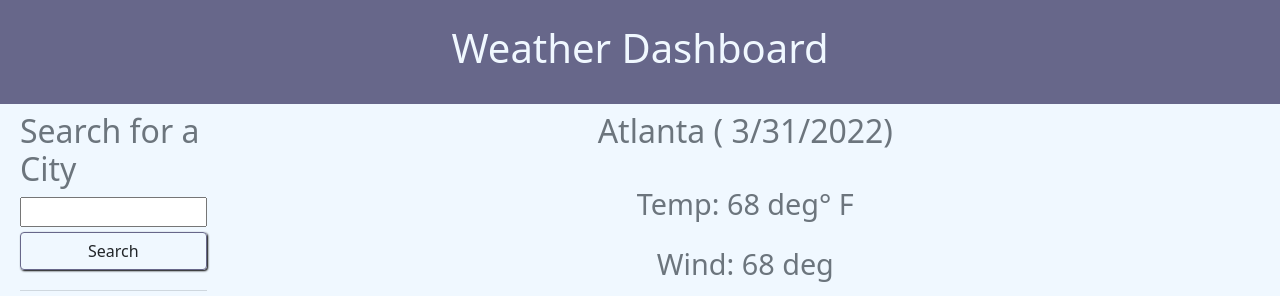
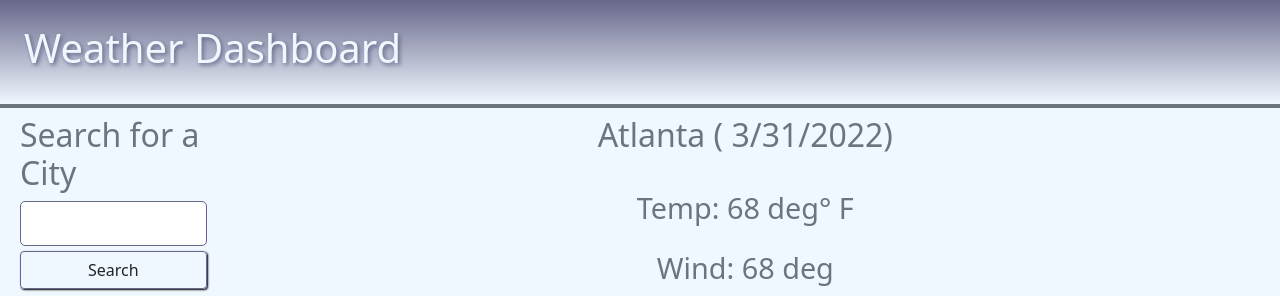
Before and after one commit to JoeChristianson/WeatherDashboard, a plain HTML site: page index.html in a window 1280 px wide. Shown: the top 296 px of the page. Drawn offline with nearby package versions, Linux system fonts and the light colour scheme; no server answers.

Commit message:
small styling

```diff
--- a/assets/styles/style.css
+++ b/assets/styles/style.css
@@ -3,8 +3,17 @@ body{
 }
 
 header{
-    background-color: rgb(103, 103, 138);
+    background-image: linear-gradient(rgb(103, 103, 138), aliceblue);
     color: aliceblue;
+    text-shadow: 2px 2px 4px rgb(103, 103, 138);
+    border-bottom: 4px solid rgb(108 117 125);
+}
+
+.custom-input{
+    padding: .6em;
+    outline: none;
+    border-radius: 5px;
+    border: 1px solid rgb(103, 103, 138);
 }
 
 button.btn{
--- a/index.html
+++ b/index.html
@@ -31,13 +31,13 @@
   </head>
   <body class="vw-100">
     <header class="p-4">
-      <h1 class="text-center">Weather Dashboard</h1>
+      <h1 class="text-left">Weather Dashboard</h1>
     </header>
     <main class="m-2 row text-muted">
       <aside class="col-2">
         <h2>Search for a City</h2>
 
-        <input class="w-100" id="search-input" type="text" />
+        <input class="w-100 custom-input" id="search-input" type="text" />
         <button class="btn w-100" id="search-btn">Search</button>
 
         <hr />
```
